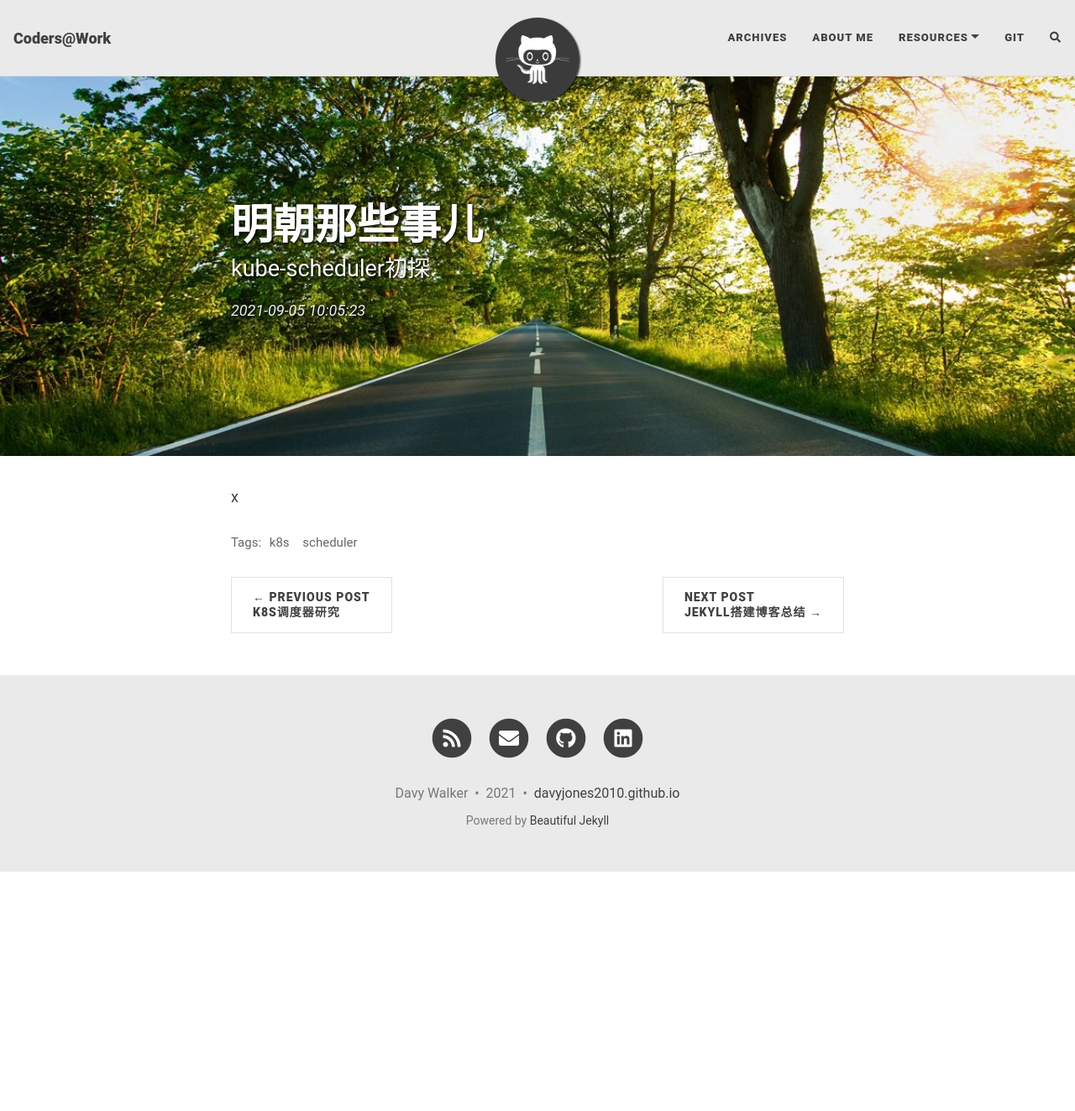
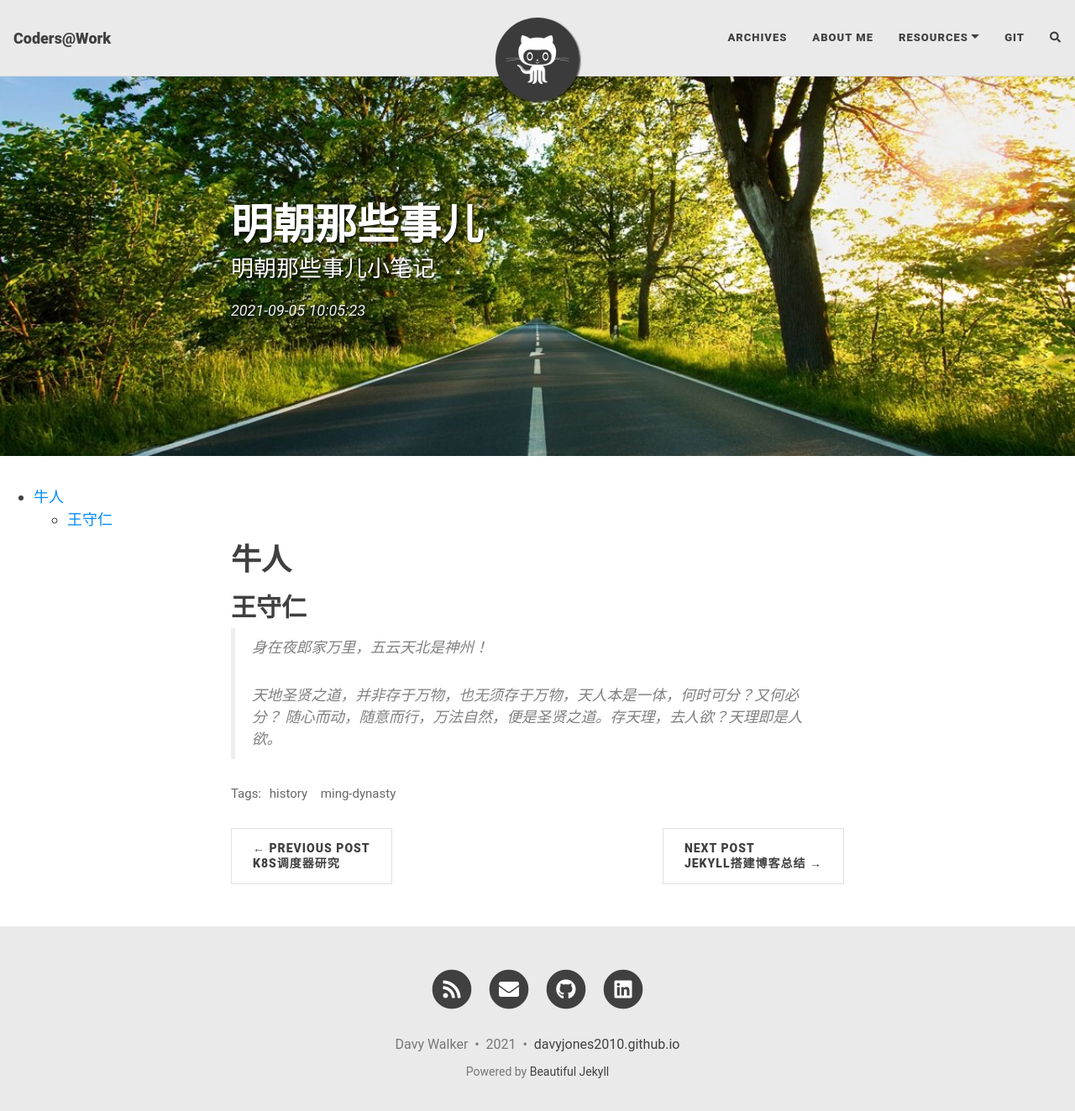
Before and after one commit to DavyJones2010/davyjones2010.github.io_bak, a Jekyll site: the page built from _posts/history/2021-09-05-ming-dynasty.md, in a window 1280 px wide and 1337 px high. Shown: the top 1323 px of the window at 84% size. Built offline with Jekyll 4.4.1, drawn with Linux system fonts in a browser that asks for light colours; nearby versions of some CDN libraries; comment, search, counter and statistics services are not loaded.

Commit message:
Initial commit

```diff
--- a/_posts/history/2021-09-05-ming-dynasty.md
+++ b/_posts/history/2021-09-05-ming-dynasty.md
@@ -1,13 +1,16 @@
 ---
-layout: post
 title: 明朝那些事儿
-subtitle: kube-scheduler初探
+subtitle: 明朝那些事儿小笔记
 date: 2021-09-05 10:05:23 +0800
 cover-img: /assets/img/path.jpg
 thumbnail-img: /assets/img/thumb.png
 share-img: /assets/img/path.jpg
-tags: [k8s, scheduler]
-lang: zh
+tags: [history, ming-dynasty]
 ---
 
-x
+# 牛人
+## 王守仁
+> 身在夜郎家万里，五云天北是神州！
+>
+> 天地圣贤之道，并非存于万物，也无须存于万物，天人本是一体，何时可分？又何必分？
+> 随心而动，随意而行，万法自然，便是圣贤之道。存天理，去人欲？天理即是人欲。
```
Also changed, not shown: _posts/computer-basics/2021-09-06-analog-circuit.md (added, +8 -0 lines).
